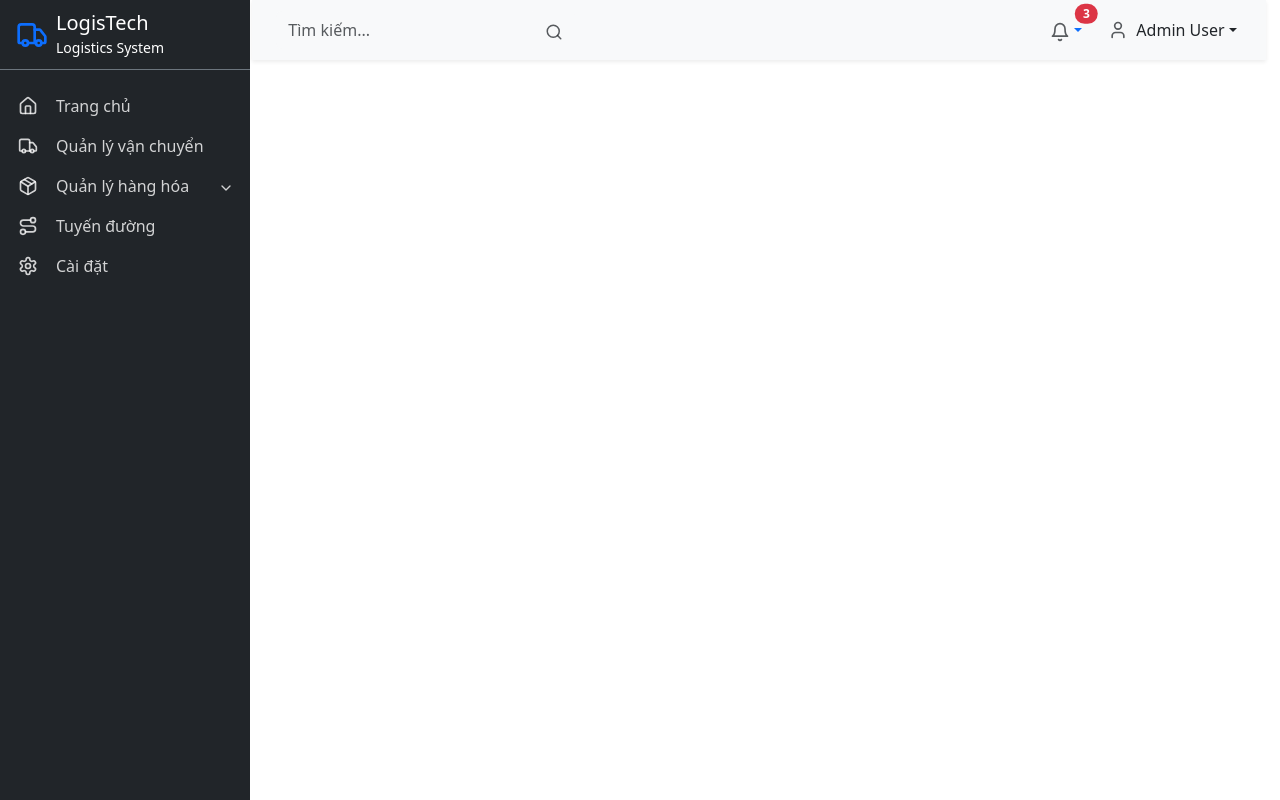
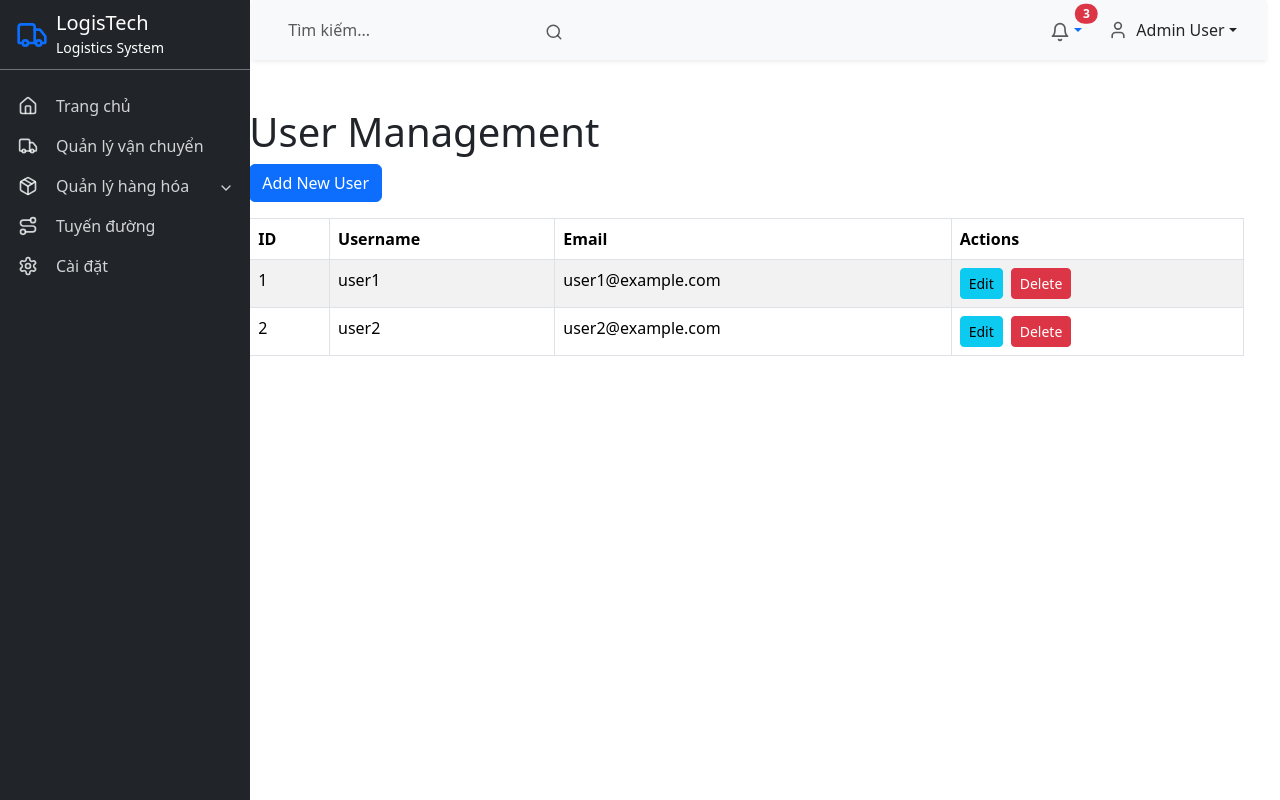
Before and after one commit to BunThangDacHieu/Management-goods, a React (Create React App) app in the folder fontend/: page /users in a window 1280 px wide. Built offline with nearby package versions, Linux system fonts and the light colour scheme.

Commit message:
giao dien

```diff
--- a/fontend/package.json
+++ b/fontend/package.json
@@ -10,7 +10,6 @@
     "bootstrap": "^5.3.3",
     "bootstrap-icons": "^1.11.3",
     "cdbreact": "^1.5.19",
-    "fontend": "file:fontend-0.1.0.tgz",
     "lucide-react": "^0.451.0",
     "react": "^18.3.1",
     "react-bootstrap": "^2.10.5",
--- a/fontend/src/App.js
+++ b/fontend/src/App.js
@@ -6,6 +6,7 @@ import Sidebar from './components/Sidebar';
 import Header from './components/Header';
 import Homepage from './page/Homepage';
 import ListProduct from './page/ListProduct';
+import UserManagement from './page/UserManagement';
 
 
 function App() {
@@ -30,7 +31,8 @@ function App() {
               <Routes>
                 <Route path="/" element={<Homepage  isSidebarOpen={isSidebarOpen}  />} />
                 <Route path="/product-list" element={<ListProduct />} />
-                {/* <Route path="/user-settings" element={<UserSettings />} />
+                <Route path="/users" element={<UserManagement />} />
+                                {/* <Route path="/user-settings" element={<UserSettings />} />
                 <Route path="/permissions" element={<Permissions />} /> */}
               </Routes>
             </div>
--- /dev/null
+++ b/fontend/src/page/UserManagement.js
@@ -0,0 +1,128 @@
+// src/page/UserManagement.js
+import React, { useState, useEffect } from 'react';
+import { Table, Button, Modal, Form } from 'react-bootstrap';
+
+function UserManagement() {
+  const [users, setUsers] = useState([]);
+  const [showModal, setShowModal] = useState(false);
+  const [currentUser, setCurrentUser] = useState({ id: '', username: '', email: '', password: '' });
+
+  useEffect(() => {
+    // Giả lập việc lấy dữ liệu từ API
+    setUsers([
+      { id: 1, username: 'user1', email: 'user1@example.com', password: 'password1' },
+      { id: 2, username: 'user2', email: 'user2@example.com', password: 'password2' },
+    ]);
+  }, []);
+
+  const handleClose = () => setShowModal(false);
+  const handleShow = () => setShowModal(true);
+
+  const handleAddUser = () => {
+    setCurrentUser({ id: '', username: '', email: '', password: '' });
+    handleShow();
+  };
+
+  const handleEditUser = (user) => {
+    setCurrentUser({...user, password: ''});  // Không hiển thị mật khẩu cũ
+    handleShow();
+  };
+
+  const handleDeleteUser = (id) => {
+    setUsers(users.filter(user => user.id !== id));
+  };
+
+  const handleSaveUser = () => {
+    if (currentUser.id) {
+      setUsers(users.map(user => {
+        if (user.id === currentUser.id) {
+          return {...currentUser, password: currentUser.password || user.password};
+        }
+        return user;
+      }));
+    } else {
+      setUsers([...users, { ...currentUser, id: Date.now() }]);
+    }
+    handleClose();
+  };
+
+  return (
+    <div className="container mt-4">
+      <h1>User Management</h1>
+      <Button variant="primary" onClick={handleAddUser} className="mb-3">
+        Add New User
+      </Button>
+      <Table striped bordered hover>
+        <thead>
+          <tr>
+            <th>ID</th>
+            <th>Username</th>
+            <th>Email</th>
+            <th>Actions</th>
+          </tr>
+        </thead>
+        <tbody>
+          {users.map(user => (
+            <tr key={user.id}>
+              <td>{user.id}</td>
+              <td>{user.username}</td>
+              <td>{user.email}</td>
+              <td>
+                <Button variant="info" size="sm" onClick={() => handleEditUser(user)} className="me-2">
+                  Edit
+                </Button>
+                <Button variant="danger" size="sm" onClick={() => handleDeleteUser(user.id)}>
+                  Delete
+                </Button>
+              </td>
+            </tr>
+          ))}
+        </tbody>
+      </Table>
+
+      <Modal show={showModal} onHide={handleClose}>
+        <Modal.Header closeButton>
+          <Modal.Title>{currentUser.id ? 'Edit User' : 'Add New User'}</Modal.Title>
+        </Modal.Header>
+        <Modal.Body>
+          <Form>
+            <Form.Group className="mb-3">
+              <Form.Label>Username</Form.Label>
+              <Form.Control
+                type="text"
+                value={currentUser.username}
+                onChange={(e) => setCurrentUser({...currentUser, username: e.target.value})}
+              />
+            </Form.Group>
+            <Form.Group className="mb-3">
+              <Form.Label>Email</Form.Label>
+              <Form.Control
+                type="email"
+                value={currentUser.email}
+                onChange={(e) => setCurrentUser({...currentUser, email: e.target.value})}
+              />
+            </Form.Group>
+            <Form.Group className="mb-3">
+              <Form.Label>{currentUser.id ? 'New Password (leave blank to keep current)' : 'Password'}</Form.Label>
+              <Form.Control
+                type="password"
+                value={currentUser.password}
+                onChange={(e) => setCurrentUser({...currentUser, password: e.target.value})}
+              />
+            </Form.Group>
+          </Form>
+        </Modal.Body>
+        <Modal.Footer>
+          <Button variant="secondary" onClick={handleClose}>
+            Close
+          </Button>
+          <Button variant="primary" onClick={handleSaveUser}>
+            Save Changes
+          </Button>
+        </Modal.Footer>
+      </Modal>
+    </div>
+  );
+}
+
+export default UserManagement;
```
Also changed, not shown: 1 other file (tests, documents, lock files or other folders).
